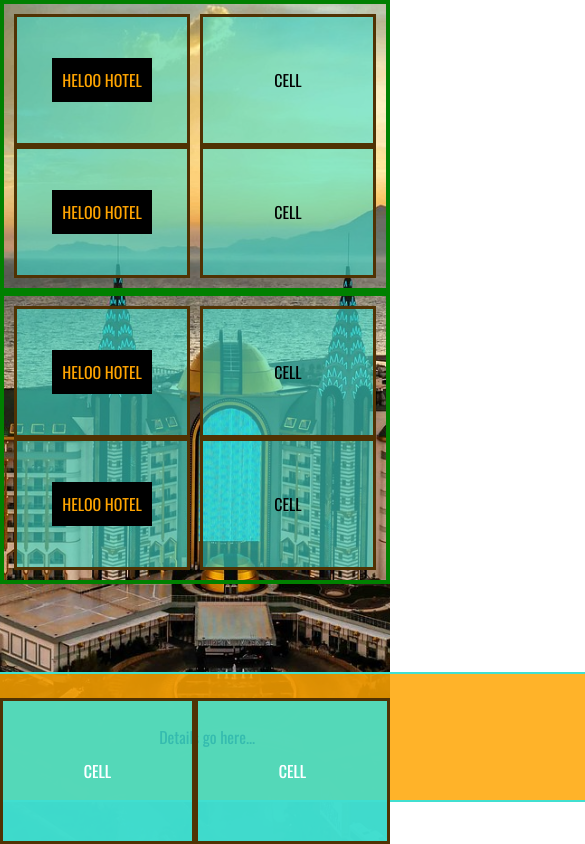
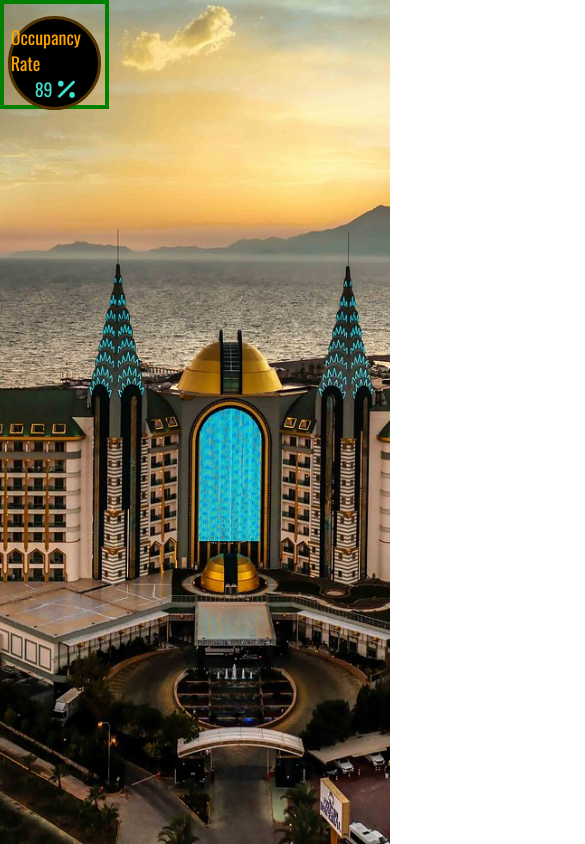
Before and after one commit to codeyourwaytofreedom/dashboard, a React (Create React App) app: page / in a window 390 px wide. Shown: the top 844 px of the page, 585 px wide, since content can reach past the window. Built offline with nearby package versions, Linux system fonts and the light colour scheme; a web font is replaced by a local one.

Commit message:
Independent bubbles for great responsive design. Tested for all screen sizes. Can build on it.
First bubble added.
Props will be included later on.

Keep going.

Remember why you started.

```diff
--- a/package.json
+++ b/package.json
@@ -3,6 +3,9 @@
   "version": "0.1.0",
   "private": true,
   "dependencies": {
+    "@fortawesome/fontawesome-svg-core": "^6.2.1",
+    "@fortawesome/free-solid-svg-icons": "^6.2.1",
+    "@fortawesome/react-fontawesome": "^0.2.0",
     "@testing-library/jest-dom": "^5.16.5",
     "@testing-library/react": "^13.4.0",
     "@testing-library/user-event": "^13.5.0",
--- a/src/App.css
+++ b/src/App.css
@@ -34,69 +34,52 @@ html, body {
 
 .Summary-comp {
   border: 2px solid orange;
-  display: grid;
-  grid-template-columns: repeat(8, 1fr);
-  padding: 10px;
-  -moz-column-gap: 10px;
-       column-gap: 10px;
-}
-.Summary-comp_details {
-  position: absolute;
-  bottom: 5vh;
-  width: 99vw;
-  display: grid;
-  justify-content: center;
-  align-items: center;
-}
-.Summary-comp_details_shell {
-  border: 2px solid turquoise;
-  border-radius: 20px;
-  background-color: rgba(255, 165, 0, 0.6);
-  height: 130px;
-  width: 800px;
+  width: 28vw;
+  aspect-ratio: 1/1;
   display: grid;
   justify-content: center;
   align-items: center;
 }
 .Summary-comp_cell {
   border: 3px solid rgb(80, 50, 3);
-  background-color: rgba(64, 224, 208, 0.6);
-  aspect-ratio: 2/2;
+  background-color: black;
+  color: orange;
+  font-size: 27px;
   display: grid;
   justify-content: center;
   align-items: center;
   position: relative;
+  width: 200px;
+  aspect-ratio: 1/1;
+  border-radius: 50%;
+  top: -7vh;
 }
-.Summary-comp #two, .Summary-comp #three {
-  aspect-ratio: 20/8;
+.Summary-comp_cell_shell #top {
+  display: grid;
+  justify-content: center;
+  align-items: center;
 }
-
+.Summary-comp_cell_shell #bottom {
+  color: turquoise;
+  display: flex;
+  align-items: center;
+  justify-content: center;
+  -moz-column-gap: 5px;
+       column-gap: 5px;
+}
 @media (max-width: 1350.98px) {
-  .Summary-comp #two, .Summary-comp #three {
-    aspect-ratio: 2/1;
+  .Summary-comp_cell {
+    top: -3vh;
   }
 }
 @media (max-width: 991.98px) {
   .Summary-comp {
     border: 2px solid blue;
-    display: grid;
-    grid-template-columns: repeat(2, 1fr);
   }
   .Summary-comp_cell {
-    aspect-ratio: 20/9;
-  }
-  .Summary-comp #two, .Summary-comp #three {
-    position: absolute;
-    bottom: 0;
-    color: white;
-    width: 50vw;
-    aspect-ratio: 20/9;
-  }
-  .Summary-comp #three {
-    right: 0;
-  }
-  .Summary-comp #two {
-    left: 0;
+    width: 20vw;
+    font-size: 24px;
+    top: -1vh;
   }
 }
 @media (max-width: 767.98px) {
@@ -104,10 +87,9 @@ html, body {
     border: 4px solid orangered;
   }
   .Summary-comp_cell {
-    aspect-ratio: 20/11;
-  }
-  .Summary-comp #two, .Summary-comp #three {
-    aspect-ratio: 2/1;
+    width: 22vw;
+    font-size: 18px;
+    top: 0;
   }
   .Summary-comp #three {
     right: 0;
@@ -121,14 +103,13 @@ html, body {
     border: 4px solid green;
   }
   .Summary-comp_cell {
-    aspect-ratio: 20/15;
+    top: 1vh;
+    width: 24vw;
   }
   .Summary-comp #three {
     right: 0;
-    aspect-ratio: 20/15;
   }
   .Summary-comp #two {
     left: 0;
-    aspect-ratio: 20/15;
   }
 }/*# sourceMappingURL=App.css.map */
--- a/src/App.scss
+++ b/src/App.scss
@@ -41,34 +41,36 @@ html, body {
 }
 .Summary-comp{
     border: 2px solid orange;
-    display: grid;
-    grid-template-columns: repeat(8, 1fr);
-    padding: 10px;
-    column-gap: 10px;
-    &_details{
-        position: absolute;
-        bottom: 5vh;
-        width: 99vw;
-        @include grid-center;
-        &_shell{
-            border: 2px solid turquoise;
-            border-radius: 20px;
-            background-color: rgba($color: orange, $alpha: 0.6);
-            height: 130px;
-            width: 800px;
-            @include grid-center;
+    width: 28vw;
+    aspect-ratio: 1/1;
+    @include grid-center;
 
-        }
-    }
     &_cell{
         border:3px solid rgb(80, 50, 3);
-        background-color: rgba($color: turquoise, $alpha: 0.6);
-        aspect-ratio: 2/2;
+        background-color: black;
+        color: orange;
+        font-size: 27px;
         @include grid-center;
         position: relative;
+        width: 200px;
+        aspect-ratio: 1/1;
+        border-radius: 50%;
+        top:-7vh;
+        &_shell{
+            #top {
+                @include grid-center;
+            }
+            #bottom{
+                color: turquoise;
+                display: flex;
+                align-items: center;
+                justify-content: center;
+                column-gap: 5px;
+            }
+        }
+
     }
     #two, #three {
-        aspect-ratio: 20/8;
     }
 }
 
@@ -80,8 +82,10 @@ html, body {
 // Custom
 @media (max-width: 1350.98px) {
     .Summary-comp{
+        &_cell{
+            top:-3vh;
+        }
         #two, #three {
-            aspect-ratio: 2/1;
         }
     }
 }
@@ -90,25 +94,19 @@ html, body {
 @media (max-width: 991.98px) {
     .Summary-comp{
         border: 2px solid blue;
-        display: grid;
-        grid-template-columns: repeat(2, 1fr);
+
         &_cell{
-            aspect-ratio: 20/9;
-
+            width: 20vw;
+            font-size: 24px;
+            top:-1vh;
         }
         #two, #three {
-            position: absolute;
-            bottom: 0;
-            color: white;
-            width: 50vw;
-            aspect-ratio: 20/9;
+
 
         }
         #three {
-            right: 0;
         }
         #two {
-            left: 0;
         }
     }
 }
@@ -120,10 +118,11 @@ html, body {
     .Summary-comp{
         border: 4px solid orangered;
         &_cell{
-            aspect-ratio: 20/11;
+            width: 22vw;
+            font-size: 18px;
+            top:0;
         }
         #two, #three {
-            aspect-ratio: 2/1;
         }
         #three {
             right: 0;
@@ -140,18 +139,17 @@ html, body {
     .Summary-comp{
         border: 4px solid green;
         &_cell{
-            aspect-ratio: 20/15;
+            top:1vh;
+            width: 24vw;
         }
         #two, #three {
 
         }
         #three {
             right: 0;
-            aspect-ratio: 20/15;
         }
         #two {
             left: 0;
-            aspect-ratio: 20/15;
         }
     }
 
--- a/src/components/panel/summary/summary.js
+++ b/src/components/panel/summary/summary.js
@@ -1,5 +1,6 @@
 import { useState } from "react";
-
+import { FontAwesomeIcon } from '@fortawesome/react-fontawesome';
+import { faPercentage } from '@fortawesome/free-solid-svg-icons';
 
 
 
@@ -11,54 +12,13 @@ const Summary = () => {
         <>
             <div className="Summary-comp">
                 <div className="Summary-comp_cell">
-                    <div style={{backgroundColor: "black", color: "orange", padding: "10px"}}>
-                        HELOO HOTEL
+                    <div className="Summary-comp_cell_shell">
+                            <div id="top">Occupancy Rate</div>
+                            <div id="bottom">89 <FontAwesomeIcon icon={faPercentage} size={"lg"} beat fade/></div>
                     </div>
+
+
                 </div>
-                <div className="Summary-comp_cell" id="two">CELL</div>
-                <div className="Summary-comp_cell" id="three">CELL</div>
-                <div className="Summary-comp_cell">CELL</div>
-
-                <div className="Summary-comp_details">
-                    <div className="Summary-comp_details_shell">
-                                Details go here...
-                    </div>
-                </div>
-                <div className="Summary-comp_cell">
-                    <div style={{backgroundColor: "black", color: "orange", padding: "10px"}}>
-                        HELOO HOTEL
-                    </div>
-                </div>
-                <div className="Summary-comp_cell" id="two">CELL</div>
-                <div className="Summary-comp_cell" id="three">CELL</div>
-                <div className="Summary-comp_cell">CELL</div>
-
-                <div className="Summary-comp_details">
-                    <div className="Summary-comp_details_shell">
-                                Details go here...
-                    </div>
-                </div>
-            </div>
-            <div className="Summary-comp">
-                <div className="Summary-comp_cell">
-                    <div style={{backgroundColor: "black", color: "orange", padding: "10px"}}>
-                        HELOO HOTEL
-                    </div>
-                </div>
-
-                <div className="Summary-comp_cell" id="two">CELL</div>
-                <div className="Summary-comp_cell" id="three">CELL</div>
-                <div className="Summary-comp_cell">CELL</div>
-                <div className="Summary-comp_cell">
-                    <div style={{backgroundColor: "black", color: "orange", padding: "10px"}}>
-                        HELOO HOTEL
-                    </div>
-                </div>
-
-                <div className="Summary-comp_cell" id="two">CELL</div>
-                <div className="Summary-comp_cell" id="three">CELL</div>
-                <div className="Summary-comp_cell">CELL</div>
-
 
             </div>
         </>
```
Also changed, not shown: 2 other files (tests, documents, lock files or other folders).
